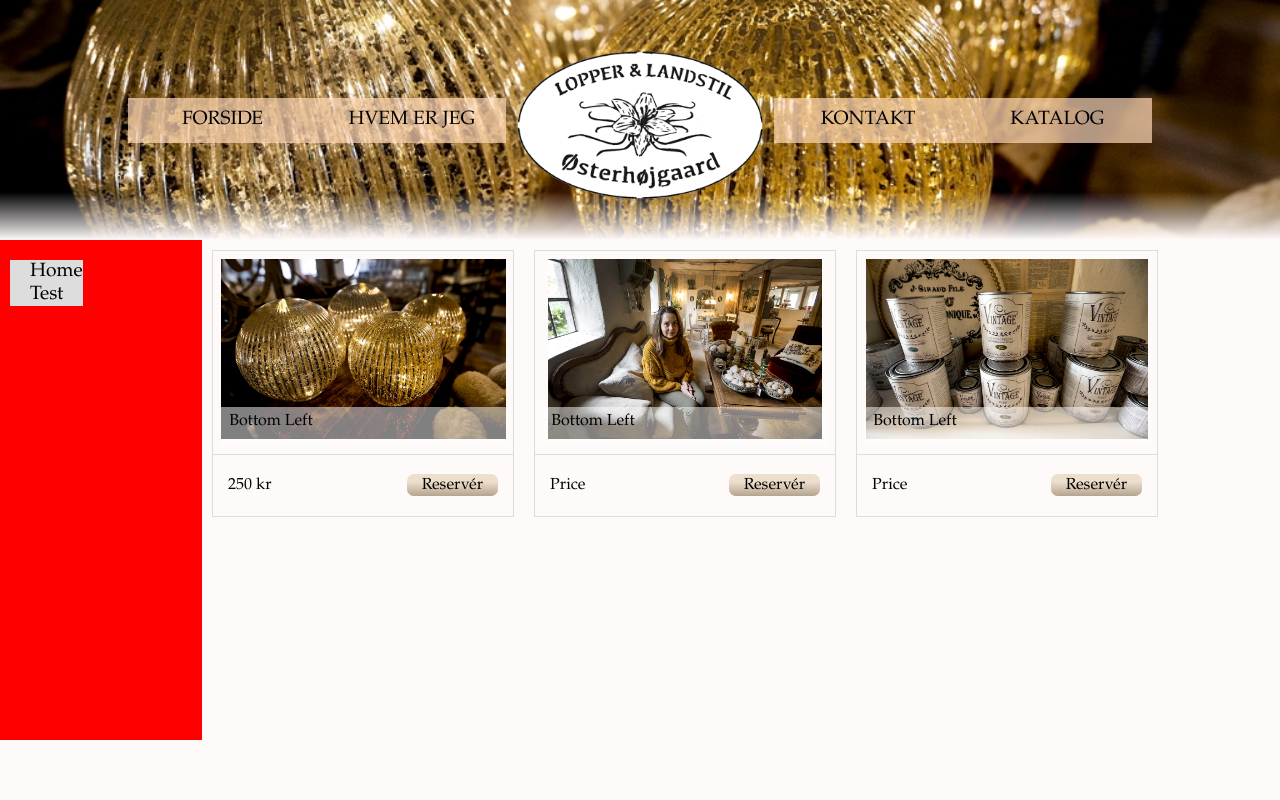
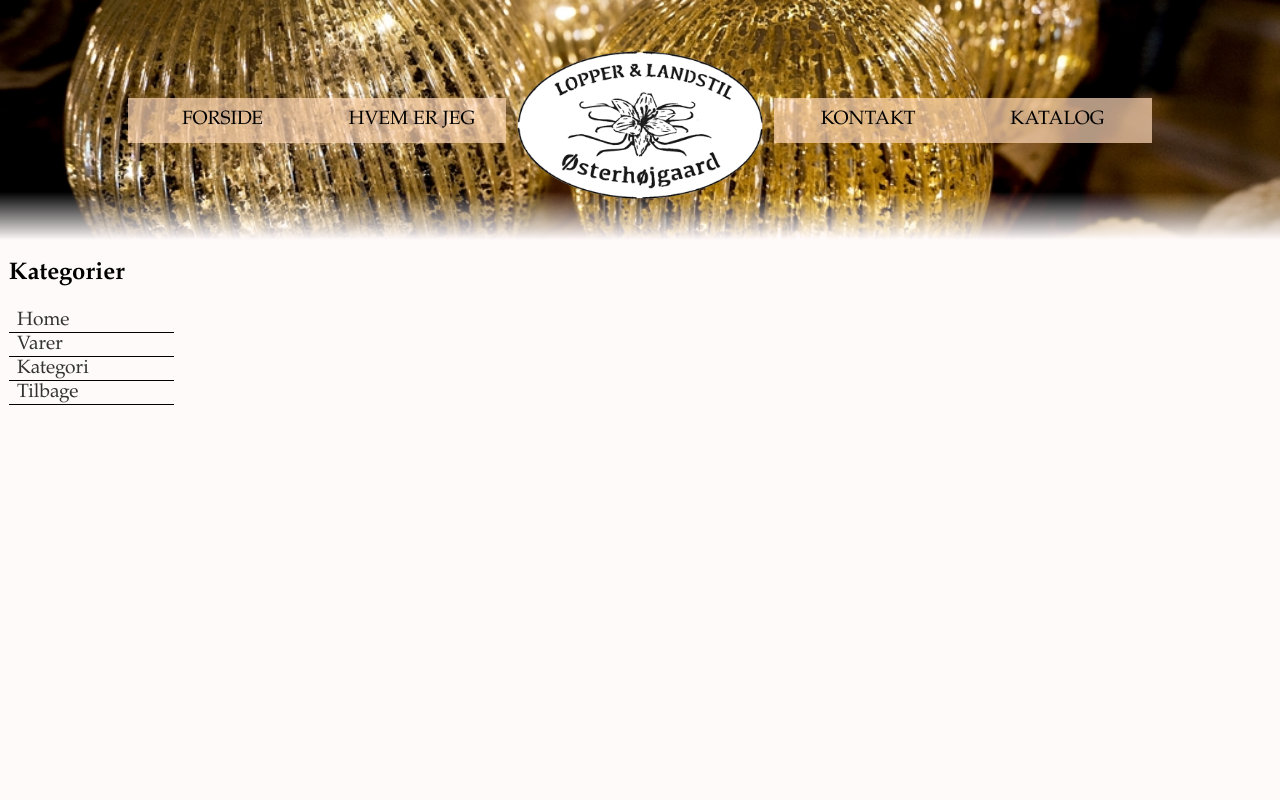
Before and after one commit to ThomasElvangMoeller/lopperoglandstil, a Node server app: page /katalog.html in a window 1280 px wide. Run offline with Node 20, Linux system fonts and the light colour scheme; data that the repository does not hold is empty; some libraries are stand-ins or nearby versions.

Commit message:
Templates opsætning
Menubar til katalog
Templates til produktbeskrivelse
Not working

```diff
--- a/public/katalog.html
+++ b/public/katalog.html
@@ -5,6 +5,8 @@
     <title>Title</title>
     <link rel="icon" type="image/x-icon" href="imgs/favicon.ico">
     <link rel="stylesheet" type="text/css" href="style.css">
+    <script src="https://cdn.jsdelivr.net/handlebarsjs/4.0.5/handlebars.min.js"></script>
+    <script src="scriptKatalog.js"></script>
 </head>
 <body>
 
@@ -34,12 +36,15 @@
 <!--content-->
 <div class="container">
     <div class="product-menu">
-        <ul class="menu-content">
-            <li><a>Home</a></li>
-            <li><a>Test</a></li>
+        <h2>Kategorier</h2>
+        <ul id="menu-content">
+            <li><a><p>Home</p></a></li>
+            <li><a><p>Varer</p></a></li>
+            <li><a><p>Kategori</p></a></li>
+            <li><a><p>Tilbage</p></a></li>
         </ul>
     </div>
-    <div class="products">
+    <div id="products">
         <a href="product.html">
             <div class="products-content">
                 <a href="product.html">
@@ -50,7 +55,7 @@
                 </a>
                 <div class="products-price-reservation">
                     <div class="products-price">
-                        <p class="product-price">250 kr</p>
+                        <p>250 kr</p>
                     </div>
                     <div class="products-reservation">
                         <a class="reservation" href="#">Reservér</a>
@@ -58,40 +63,6 @@
                 </div>
             </div>
         </a>
-        <div class="products-content">
-            <a href="#">
-                <div class="product-picturebox">
-                    <div class="bottomleft"><p class="product-name">Bottom Left </p></div>
-                    <img class="product-picture" src="imgs/odderAvis9.jpg">
-
-                </div>
-            </a>
-            <div class="products-price-reservation">
-                <div class="products-price">
-                    <p>Price</p>
-                </div>
-                <div class="products-reservation">
-                    <a class="reservation" href="#">Reservér</a>
-                </div>
-            </div>
-        </div>
-        <div class="products-content">
-            <a href="#">
-                <div class="product-picturebox">
-                    <div class="bottomleft"><p class="product-name">Bottom Left</p></div>
-                    <img class="product-picture" src="imgs/odderAvis7.jpg">
-
-                </div>
-            </a>
-            <div class="products-price-reservation">
-                <div class="products-price">
-                    <p>Price</p>
-                </div>
-                <div class="products-reservation">
-                    <a class="reservation" href="#">Reservér</a>
-                </div>
-            </div>
-        </div>
     </div>
 </div>
 
--- /dev/null
+++ b/public/scriptKatalog.js
@@ -0,0 +1,10 @@
+onload = async () => {
+    const katalogProducts = await fetch('/api/produkter');
+    const katalogProductsJSON = await katalogProducts.json();
+
+    const katalogTemplate = await fetch('/templates/produktUdstilling.hbs');
+    const katalogTemplateText = await katalogTemplate.text();
+
+    const compiledKatalogTemplate = Handlebars.compile(katalogTemplateText);
+    document.getElementById("products").innerHTML = compiledKatalogTemplate({product: katalogProductsJSON});
+};
--- a/public/style.css
+++ b/public/style.css
@@ -121,55 +121,69 @@
 /* =================== KATALOG SECTION ================== */
 
 .container {
-  display: table;
+  display: grid;
+  grid-template-columns: 1fr 1fr 1fr 1fr 1fr 1fr 1fr ;
   width: 100%;
-}
-.product-menu {
-  display: table-cell;
-  width: 15%;
-  height: 500px;
-  background-color: red;
-  overflow: hidden;
+  grid-gap: 10px;
 }
 
-.products {
-  height: 200px;
-  display: table-cell;
-  width: 80%;
+
+#products {
+  grid-column: 2/8;
+  width: 100%;
   background-color: #fffafa;
 }
 
-.menu-content {
-  list-style-type: none;
-  margin: 0;
-  padding: 20px 10px 10px 10px;
-  height: 100%; /* Full height */
-  position: fixed; /* Make it stick, even on scroll */
-  overflow: auto; /* Enable scrolling if the sidenav has too much content */
+.product-menu {
+  grid-column: 1/2;
 }
 
-.menu-content li a {
-  display: flex;
-  background-color: #dddddd;
-  font-size: larger;
-  padding-left: 20px;
+.product-menu h2 {
+  padding-left: 5%;
 }
 
-.menu-content li a:hover {
-  background-color: #555;
+#menu-content {
+  list-style: none;
+  padding: 0;
+  margin: 0;
+  padding-left: 5%;
+}
+
+#menu-content li {
+  text-decoration: none;
+  border-bottom: 1px black solid;
+}
+
+#menu-content li a {
+  display: block;
+  color: #333333;
+  margin: 0;
+  padding: 0;
+  position: relative;
+  width: 100%;
+  text-align: left;
+  font-size: larger;
+}
+
+#menu-content li a:hover {
+  background-color: lightgray;
+}
+
+#menu-content li a:active {
+  background-color: sandybrown;
   color: white;
 }
 
-.menu-content li a:active {
-  background-color: #4CAF50;
-  color: white;
+#menu-content li a p {
+  padding-left: 5%;
+  margin: 0;
 }
 
 .products-content {
   float: left;
   /*background-color: rgba(0,0,0,0.05);*/
   min-width: 300px;
-  width: 25%;
+  width: 20%;
   margin: 10px;
   border: 1px #dddddd solid;
 }
@@ -190,14 +204,13 @@
 .bottomleft {
   position: absolute;
   bottom: 0px;
-  /*left: 16px;*/
   font-size: 16px;
   z-index: +1;
   background: rgba(255,255,255,0.5);
   width: 100%;
   height: 20%;
   text-align: left;
-  padding-left: 3%;
+  padding-left: 5.5%;
   overflow: hidden;
 }
 
@@ -214,12 +227,13 @@
   display: table;
   width: 90%;
   margin-top: 3%;
-  padding: 5px 5% 5px 5%;
+  /*padding: 5px 5% 5px 5%;*/
   border-top: 1px #dddddd solid;
 }
 
 .products-price {
   display: table-cell;
+  /*left: 16px;*/
   width: 80%;
 }
 
@@ -228,7 +242,10 @@
   width: 20%;
 }
 
-.product-price {
+.products-price p {
+  padding: 10px 0 10px 20%;
+  margin: 0;
+  font-size: large;
 }
 
 .reservation {
@@ -246,19 +263,19 @@
 
 /* =================== PRODUCT SECTION ================== */
 
-.product-container {
+#product-container {
   display: grid;
   grid-template-columns: 1fr 1fr ;
   width: 100%;
   grid-gap: 10px;
 }
 
-.product-container .main-product-picture {
+#product-container .main-product-picture {
   grid-column: 1/2;
   text-align: center;
 }
 
-.product-container .main-product-info {
+#product-container .main-product-info {
   grid-column: 2/3;
 }
 
@@ -296,18 +313,18 @@
   color: gray;
 }
 @media only screen and (max-width: 800px) {
-  .product-container {
+  #product-container {
     display: grid;
     grid-template-columns: 1fr 1fr 1fr ;
     width: 100%;
     grid-gap: 10px;
   }
-  .product-container .main-product-picture {
+  #product-container .main-product-picture {
     grid-column: 1/4;
     min-width: 400px;
   }
 
-  .product-container .main-product-info {
+  #product-container .main-product-info {
     grid-column: 2/3;
     min-width: 400px;
   }
--- a/public/templates/katalogmenu.hbs
+++ b/public/templates/katalogmenu.hbs
@@ -1,3 +1,3 @@
 {{#each file}}
-    <li><a>{{this.type}}</a></li><br>
+    <li><a><p>Home</p></a></li>
 {{/each}}
--- a/public/templates/produktUdstilling.hbs
+++ b/public/templates/produktUdstilling.hbs
@@ -1,13 +1,15 @@
+{{#each product}}
+    <a href="product.html">
         <div class="products-content">
-    <a href="#">                                                                    // ryk dette link ud
+            <a href="product.html">
                 <div class="product-picturebox">
                     <div class="bottomleft"><p class="product-name">{{this.name}}</p></div>
-            <img class="product-picture" src="imgs/odderAvis7.jpg">                 // indsæt billede - this.pictures[0]
+                    <img class="product-picture" src="/uploads/{{this.pictures.[0]}}.jpg">
                 </div>
             </a>
             <div class="products-price-reservation">
                 <div class="products-price">
-            <p class="product-price">{{this.price}} kr.</p>
+                    <p>{{this.price}} kr.</p>
                 </div>
                 <div class="products-reservation">
                     {{#if this.unique}}
@@ -16,23 +18,5 @@
                 </div>
             </div>
         </div>
-
-
-{
-"amount": 3,
-"reservedAmount": 0,
-"pictures": [],
-"unique": false,
-"categories": [
-"tilbud",
-"test"
-],
-"discount": 0,
-"_id": "5bfbb856b4cdbc3ee0ee5dbb",
-"name": "TestProdukt1",
-"description": "Dette er en test produktbeskrivelse",
-"price": 200,
-"updated": "2018-11-26T09:09:42.775Z",
-"created": "2018-11-26T09:09:42.775Z",
-"__v": 0
-}
+    </a>
+{{/each}}
```
Also changed, not shown: public/product.html (+26 -23 lines), public/scriptProduct.js (added, +21 -0 lines), public/templates/productDescription.hbs (added, +27 -0 lines). Lines whose indentation alone changed are shown as unchanged.
